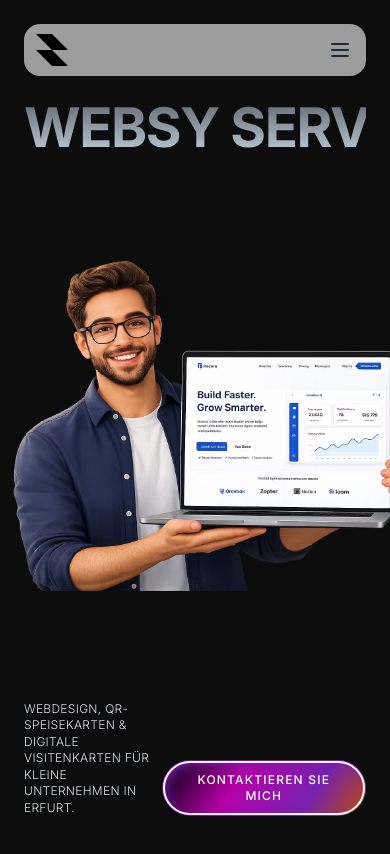
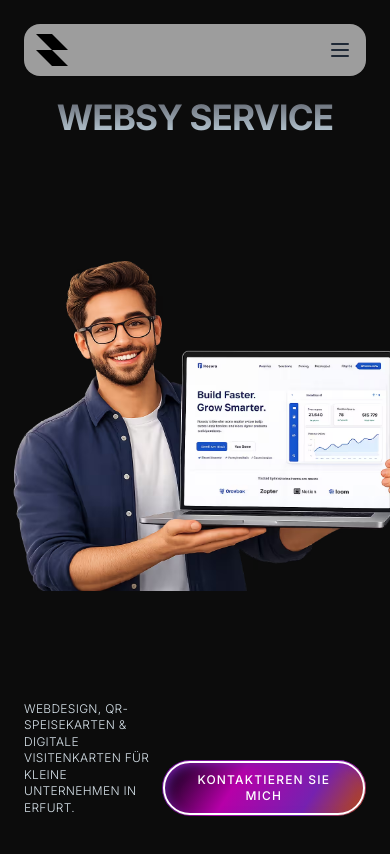
Before and after one commit to Moatez-km/websy-startup, a React (Vite) app: page / in a window 390 px wide. Shown: the top 854 px of the page. Built offline with nearby package versions, Linux system fonts and the light colour scheme.

Commit message:
make a header responsive

```diff
--- a/src/components/HeroSection.tsx
+++ b/src/components/HeroSection.tsx
@@ -170,7 +170,7 @@ export const HeroSection: React.FC<HeroSectionProps> = ({ onScrollToSection }) =
       {/* Hero Heading */}
       <div className="w-full overflow-hidden flex items-center justify-center z-0 px-6">
         <FadeIn delay={0.15} y={40} className="w-full text-center mt-6 sm:mt-4 md:-mt-5">
-          <h1 className="hero-heading font-black uppercase tracking-tight leading-none whitespace-nowrap w-full text-[14vw] sm:text-[12vw] md:text-[10vw] lg:text-[12vw] select-none">
+          <h1 className="hero-heading font-black uppercase tracking-tight leading-none whitespace-nowrap w-full text-[9vw] sm:text-[10vw] md:text-[10vw] lg:text-[12vw] select-none">
             Websy Service
           </h1>
         </FadeIn>
```
